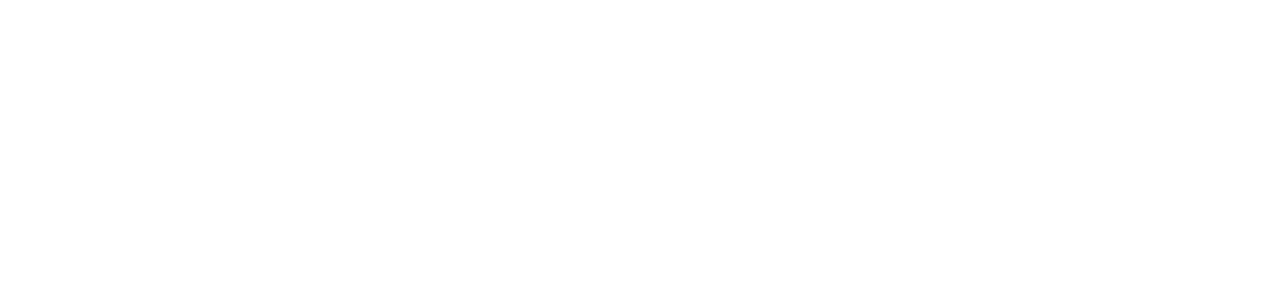
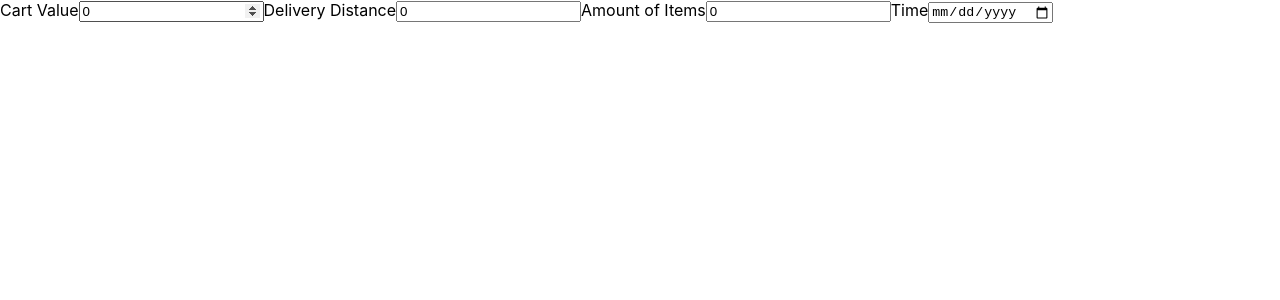
Before and after one commit to KatarinaNeskovic/Delivery-Fee-Calculator, a React (Create React App) app: page / in a window 1280 px wide. Shown: the top 300 px of the page. Built offline with nearby package versions, Linux system fonts and the light colour scheme.

Commit message:
wrote handleChange function and set initial state for input fields

```diff
--- a/src/App.tsx
+++ b/src/App.tsx
@@ -1,18 +1,109 @@
-import React from 'react';
+import React, { useState } from 'react';
 import logo from './logo.svg';
 import './App.css';
+import { DeliveryFee } from './delivery-fee-structure';
 
 function App() {
 
+  // setting initial state of delivery fee object where proprs are input fields the user will fill on the form
+  const [deliveryFee, setDeliveryFee] = useState<DeliveryFee>({
+    cartValue: 0,
+    deliveryDistance: 0,
+    amountOfItems: 0,
+    time: new Date(2001, 0, 1), //setting initial date to 01.01.2001
+    deliveryPrice: 0
+  })
+
+  const handleChange = (e: any) => {
+    const { name, value } = e.target; //deconstructing e.target object to access its name and value props
+    setDeliveryFee({
+      ...deliveryFee,
+      [name]: value
+    })
+  }
+
+  //this should get triggered by button
+  const handleSubmit = (e: any) => {
+    e.preventDefault();
+  }
 
   return (
-    <div className="App">
-      <header> {/* className="App-header" */}
-    {/*     <img src={logo} className="App-logo" alt="logo" /> */}
+<div className='input-fields'>
+      <label>
+        Cart Value
+        <input
+          type="number"
+          name="cartValue"
+          value={deliveryFee.cartValue}
+          onChange={handleChange}
+          required
+        />
+      </label>
 
-      </header>
-    </div>
-  );
+      <label>
+        Delivery Distance
+        <input
+          type="number"
+          name="deliveryDistance"
+          value={deliveryFee.deliveryDistance}
+          onChange={handleChange}
+          required
+        />
+      </label>
+
+      <label>
+        Amount of Items
+        <input
+          type="number"
+          name="amountOfItems"
+          value={deliveryFee.amountOfItems}
+          onChange={handleChange}
+          required
+        />
+      </label>
+
+      <label>
+        Time
+        <input
+          type="date"
+          name='time'
+          onChange={handleChange}
+          required
+        />
+      </label>
+      </div>
+  )
+
 }
 
 export default App;
+
+
+/*
+  const [cartValue, setCartValue] = useState(0);
+  const [deliveryDistance, setDeliveryDistance] = useState(0);
+  const [amountOfItems, setAmountOfItems] = useState(0);
+  const [dateTime, setDateTime] = useState(new Date(2001, 0, 1)); //setting initial date to January 1st 2001
+
+  const handleCartvalueChange = (e: any) => {
+    setCartValue(e.target.value);
+  }
+
+  const handleDeliveryDistanceChange = (e: any) => {
+    setDeliveryDistance(e.target.value);
+  }
+
+  const handleAmountOfItemsChange = (e: any) => {
+    setAmountOfItems(e.target.value);
+  }
+
+  const handleDateTimeChange = (e: any) => {
+    setDateTime(e.target.value);
+  }
+ */
+
+
+
+/*   <header> { className="App-header" }
+<img src={logo} className="App-logo" alt="logo" />
+</header> */
--- a/src/delivery-fee-functions.ts
+++ b/src/delivery-fee-functions.ts
@@ -1,6 +1,6 @@
 
 import * as p from "./parameters";
-import { IDeliveryFee } from "./delivery-fee-structure";
+
 
 /**
  * Calculates potential surcharge as difference between cart value and predefined minimum amount, if cart value is less than that amount.
@@ -64,10 +64,8 @@
     const minute = requestedTime.getMinutes();
     const day = requestedTime.getDay();
 
-    //
     if (day === p.rushDay && hour >= p.startRushHour &&
         (hour < p.endRushHour || (hour === p.endRushHour && minute === 0))
-
     ) {
         return true;
     }
--- a/src/delivery-fee-structure.ts
+++ b/src/delivery-fee-structure.ts
@@ -1,4 +1,5 @@
-export interface IDeliveryFee {
+
+export interface DeliveryFee {
     cartValue: number;
     deliveryDistance: number;
     amountOfItems: number;
```
